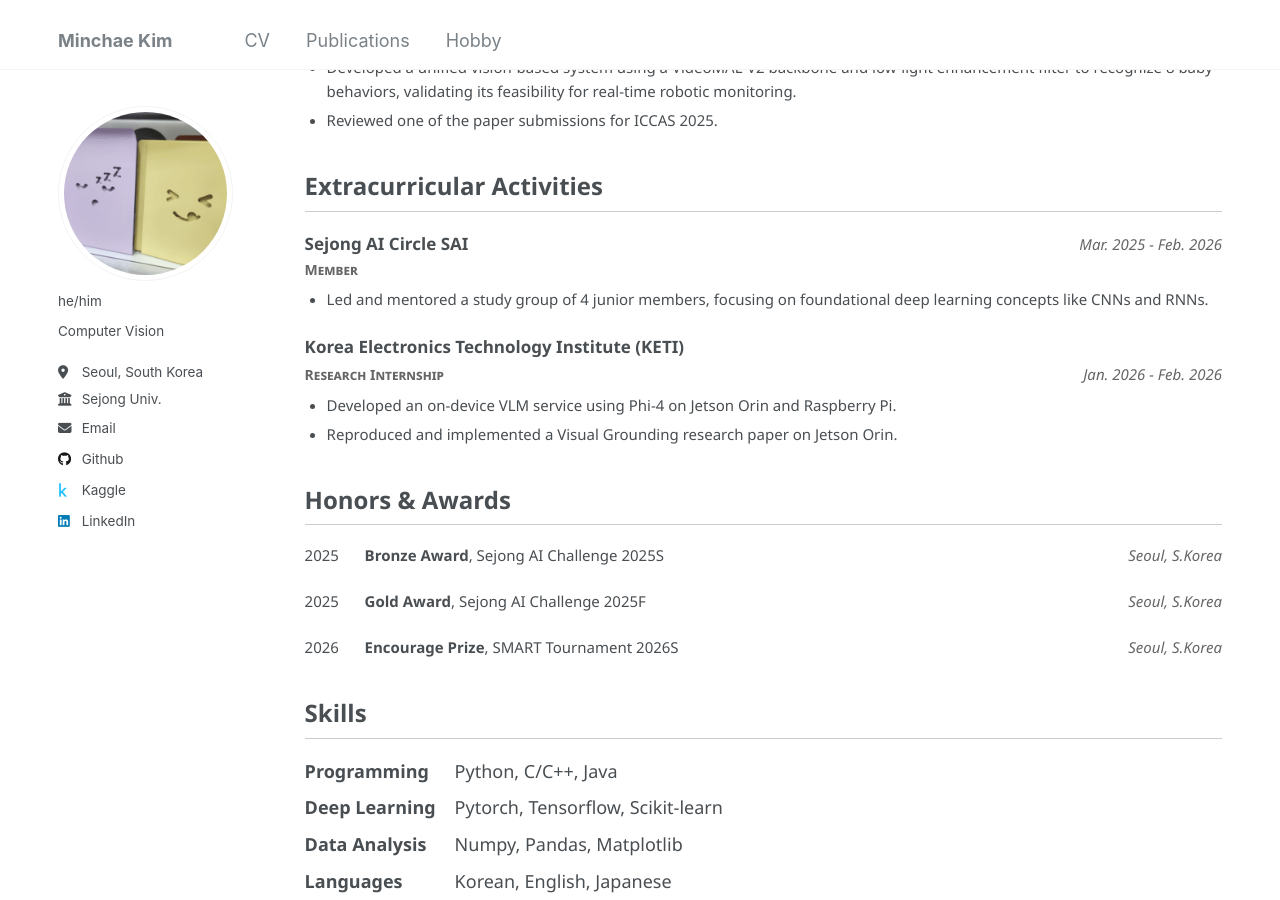
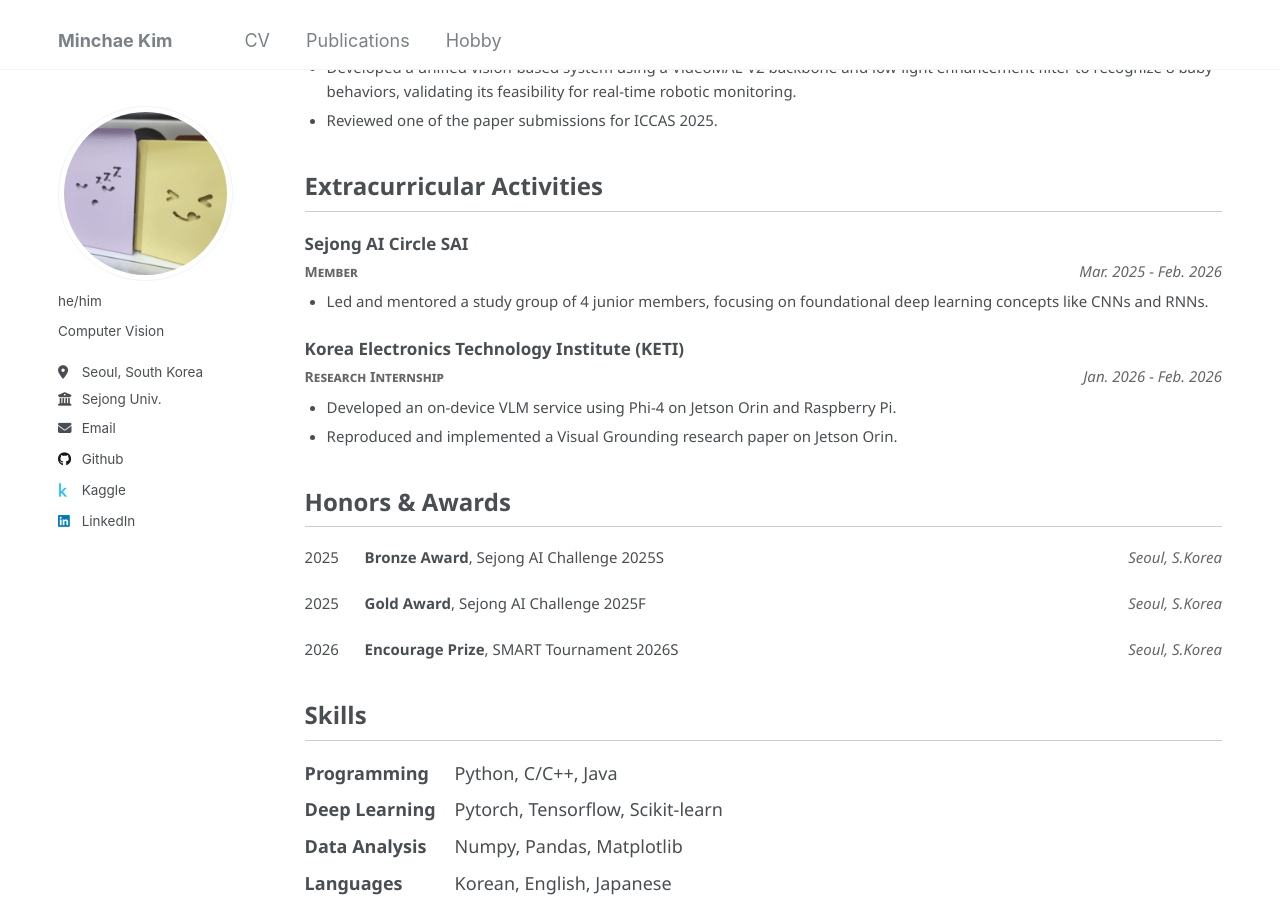
Before and after one commit to lDMDiamondl/lDMDiamondl.github.io, a Jekyll site: the page built from _pages/cv.md, in a window 1280 px wide and 900 px high, scrolled down 1271 px. Built offline with Jekyll 4.4.1, drawn with Linux system fonts in a browser that asks for light colours.

Commit message:
Update extracurricular activities section in cv.md

```diff
--- a/_pages/cv.md
+++ b/_pages/cv.md
@@ -208,10 +208,10 @@ redirect_from:
         <div class="cv-item">
             <div class="cv-row">
                 <span class="cv-main-text">Sejong AI Circle SAI</span>
-                <span class="cv-sub-text">Mar. 2025 - Feb. 2026</span>
             </div>
             <div class="cv-row">
                 <span class="cv-details-text">Member</span>
+                <span class="cv-sub-text">Mar. 2025 - Feb. 2026</span>
             </div>
             <ul>
                 <li>Led and mentored a study group of 4 junior members, focusing on foundational deep learning concepts like CNNs and RNNs.</li>
```
